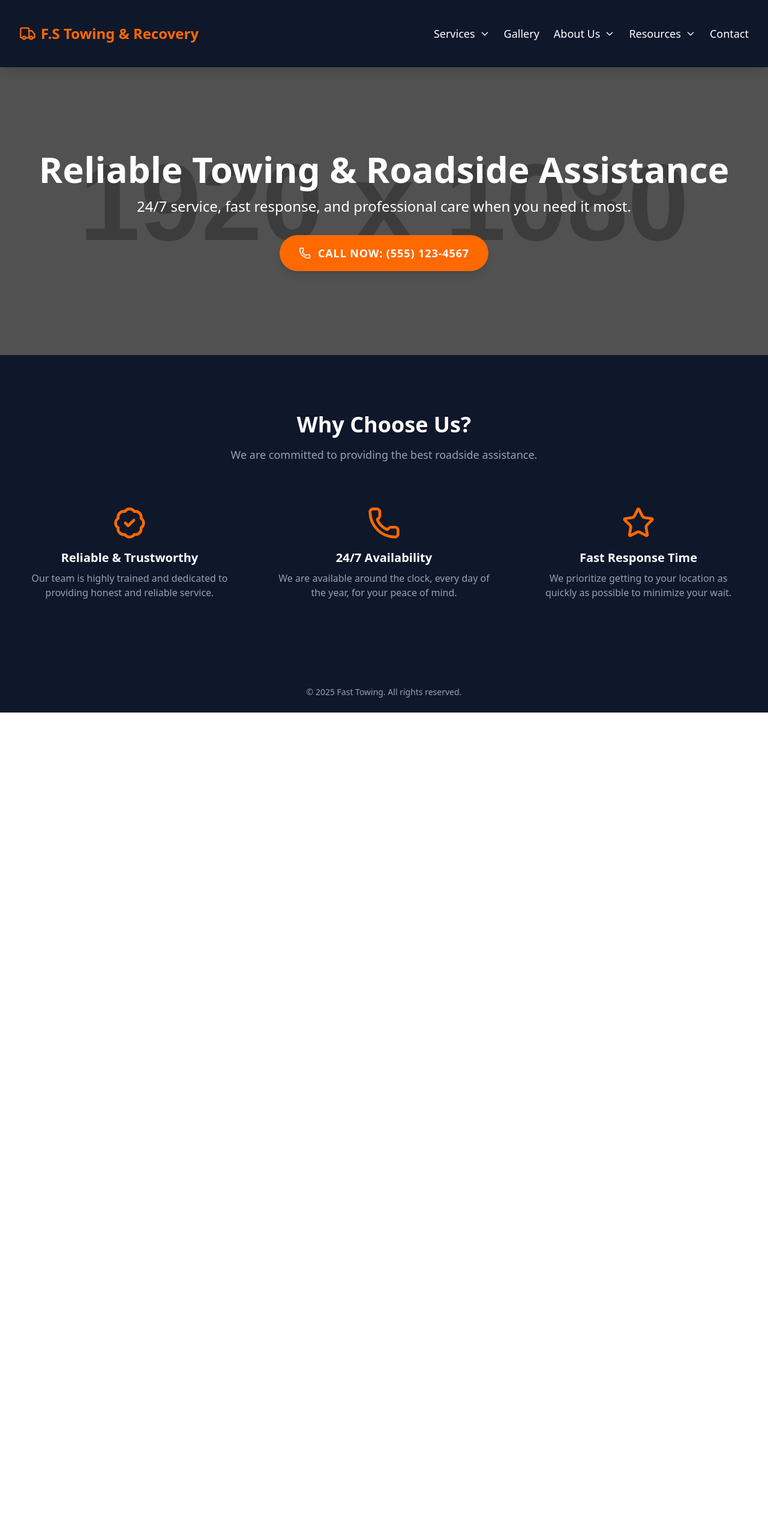
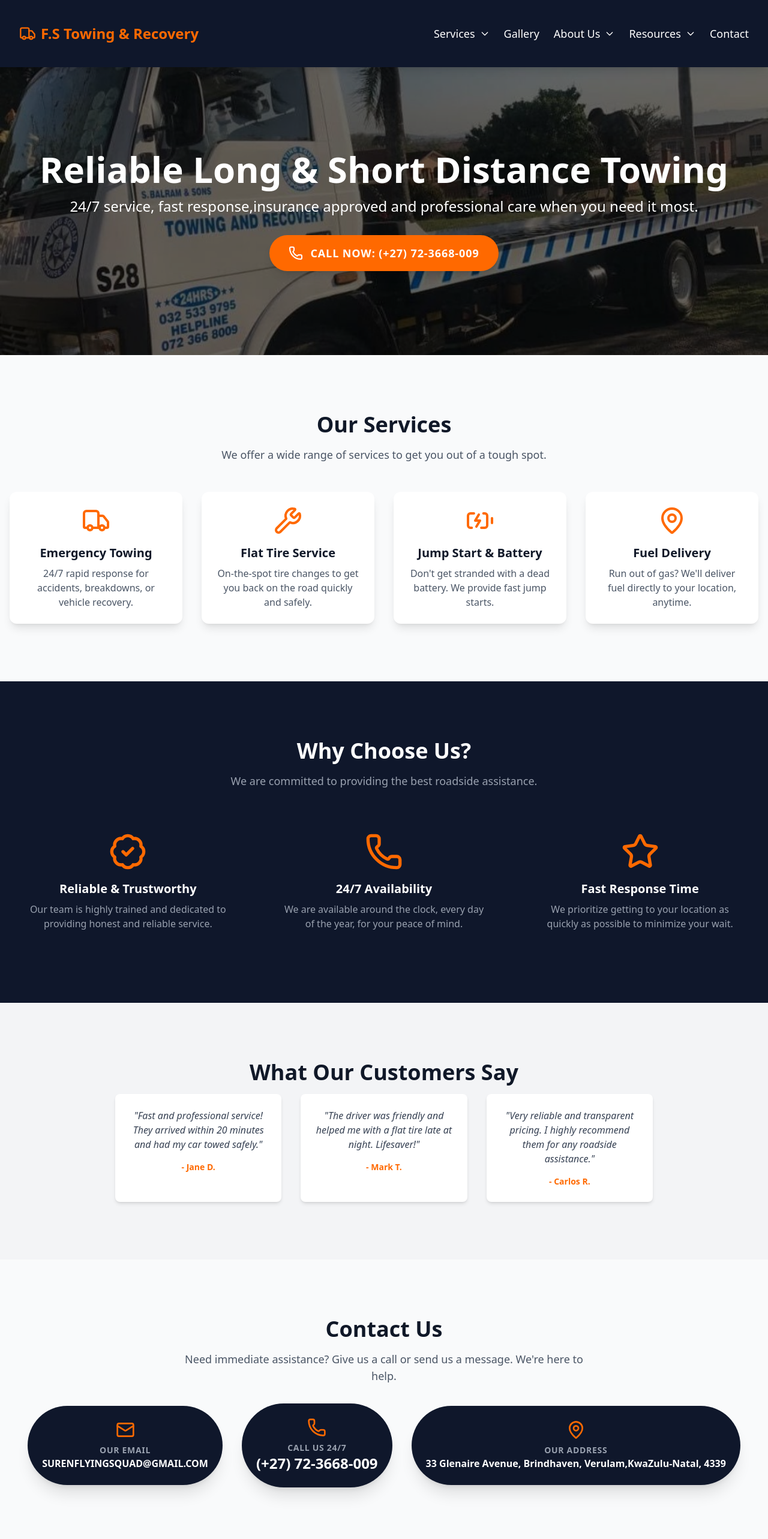
Before and after one commit to KaraboRamotalaDeveloper/Flying_Squad_Towing_And_Recovery, a React (Vite) app in the folder Flying_Squad_Towing_And_Recovery/: page / in a window 1280 px wide. Shown: the top 2566 px of the page at 60% size. Before the commit the page ends 1188 px from the top, so only its background shows below. Built offline with nearby package versions, Linux system fonts and the light colour scheme.

Commit message:
update the codebase

```diff
--- a/Flying_Squad_Towing_And_Recovery/src/App.jsx
+++ b/Flying_Squad_Towing_And_Recovery/src/App.jsx
@@ -1,6 +1,15 @@
 import { Routes, Route } from "react-router-dom";
-import MainLayout from "./components/layouts/MainLayout";
-import Homepage from "./pages/Homepage";
+import MainLayout from "./components/layouts/MainLayout.jsx";
+import Homepage from "./pages/Homepage.jsx";
+import AboutPage from "./pages/AboutPage.jsx";
+import BlogPage from "./pages/BlogPage.jsX";
+import ContactPage from "./pages/ContactPage.jsx";
+import FaqPage from "./pages/FaqPage.jsx";
+import GalleryPage from "./pages/GalleryPage.jsx";
+import NotFoundPage from "./pages/NotFoundPage.jsx";
+import OurTeamPage from "./pages/OurTeamPage.jsx";
+import TestimonialsPage from "./pages/TestimonialsPage.jsx";
+import ServicesPage from "./pages/ServicesPages/ServicesPage.jsx";
 
 function App() {
   return (
@@ -8,6 +17,15 @@ function App() {
       <Routes>
         <Route path="/" element={<MainLayout />}>
           <Route index element={<Homepage />} />
+          <Route path="/about" element={<AboutPage />} />
+          <Route path="/blog" element={<BlogPage />} />
+          <Route path="/contacts" element={<ContactPage />} />
+          <Route path="/faqs" element={<FaqPage />} />
+          <Route path="/gallery" element={<GalleryPage />} />
+          <Route path="/not-found" element={<NotFoundPage />} />
+          <Route path="/our-team" element={<OurTeamPage />} />
+          <Route path="/testimonials" element={<TestimonialsPage />} />
+          <Route path="/services" element={<ServicesPage />} />
         </Route>
       </Routes>
     </div>
--- a/Flying_Squad_Towing_And_Recovery/src/components/common/Footer.jsx
+++ b/Flying_Squad_Towing_And_Recovery/src/components/common/Footer.jsx
@@ -4,7 +4,7 @@ const Footer = () => (
   <footer className="bg-slate-900 py-6 text-white">
     <div className="container mx-auto px-4 text-center">
       <p className="text-sm text-gray-400">
-        &copy; 2025 Fast Towing. All rights reserved.
+        &copy; 2025 F.S Towing & Recovery. All rights reserved.
       </p>
     </div>
   </footer>
--- a/Flying_Squad_Towing_And_Recovery/src/pages/Homepage.jsx
+++ b/Flying_Squad_Towing_And_Recovery/src/pages/Homepage.jsx
@@ -1,88 +1,262 @@
 import React, { useState } from "react";
-import { Phone, Star, BadgeCheck } from "lucide-react";
-import Modal from "../components/ui/Modals/Modal";
+import {
+  Truck,
+  Phone,
+  MapPin,
+  Wrench,
+  BatteryCharging,
+  Star,
+  BadgeCheck,
+  X,
+  MailIcon,
+} from "lucide-react";
 
-const Homepage = () => {
-  const [isContactModalOpen, setIsContactModalOpen] = useState(false);
+// This is the main App component for the towing company website.
+// It's a single-page application with different sections for services,
+// about us, testimonials, and contact information.
+
+function Homepage() {
+  const [isModalOpen, setIsModalOpen] = useState(false);
+
+  // A simple modal to show a message, replacing a native alert.
+  const Modal = ({ isOpen, onClose, children }) => {
+    if (!isOpen) return null;
     return (
-    <>
-      <section className="relative flex min-h-[60vh] items-center justify-center bg-[url('https://placehold.co/1920x1080/0f172a/94a3b8?text=Tow+Truck')] bg-cover bg-center bg-no-repeat text-white">
+      <div className="fixed inset-0 z-50 flex items-center justify-center bg-black bg-opacity-50 p-4">
+        <div className="relative w-full max-w-md rounded-lg bg-white p-6 shadow-xl dark:bg-gray-800">
+          <button
+            onClick={onClose}
+            className="absolute right-3 top-3 text-gray-500 hover:text-gray-700 dark:text-gray-400 dark:hover:text-gray-200"
+            aria-label="Close modal"
+          >
+            <X size={24} />
+          </button>
+          {children}
+        </div>
+      </div>
+    );
+  };
+
+  const services = [
+    {
+      name: "Emergency Towing",
+      description:
+        "24/7 rapid response for accidents, breakdowns, or vehicle recovery.",
+      icon: <Truck className="text-orange-500" size={48} />,
+    },
+    {
+      name: "Flat Tire Service",
+      description:
+        "On-the-spot tire changes to get you back on the road quickly and safely.",
+      icon: <Wrench className="text-orange-500" size={48} />,
+    },
+    {
+      name: "Jump Start & Battery",
+      description:
+        "Don't get stranded with a dead battery. We provide fast jump starts.",
+      icon: <BatteryCharging className="text-orange-500" size={48} />,
+    },
+    {
+      name: "Fuel Delivery",
+      description:
+        "Run out of gas? We'll deliver fuel directly to your location, anytime.",
+      icon: <MapPin className="text-orange-500" size={48} />,
+    },
+  ];
+
+  const testimonials = [
+    {
+      text: "Fast and professional service! They arrived within 20 minutes and had my car towed safely.",
+      author: "Jane D.",
+    },
+    {
+      text: "The driver was friendly and helped me with a flat tire late at night. Lifesaver!",
+      author: "Mark T.",
+    },
+    {
+      text: "Very reliable and transparent pricing. I highly recommend them for any roadside assistance.",
+      author: "Carlos R.",
+    },
+  ];
+
+  return (
+    <div className="flex min-h-screen flex-col bg-gray-50 font-sans text-gray-900 dark:bg-gray-900 dark:text-gray-100">
+      {/* Hero Section */}
+      <main className="flex-grow">
+        <section className="relative flex min-h-[60vh] items-center justify-center bg-[url('./assets/IMG-20250813-WA0022.jpg')] bg-cover bg-center bg-no-repeat text-white">
           <div className="absolute inset-0 bg-black opacity-60"></div>
-        <div className="container relative z-10 mx-auto p-4 text-center md:p-8">
-          <h1 className="mb-4 text-3xl font-extrabold md:text-5xl lg:text-6xl">
-            Reliable Towing & Roadside Assistance
+          <div className="container relative z-10 mx-auto p-8 text-center">
+            <h1 className="mb-4 text-4xl font-extrabold md:text-6xl">
+              Reliable Long & Short Distance Towing
             </h1>
-          <p className="mb-8 text-base md:text-xl lg:text-2xl">
-            24/7 service, fast response, and professional care when you need it
-            most.
+            <p className="mb-8 text-xl md:text-2xl">
+              24/7 service, fast response,insurance approved and professional
+              care when you need it most.
             </p>
             <button
-            onClick={() => setIsContactModalOpen(true)}
-            className="group inline-flex items-center rounded-full bg-orange-500 px-6 py-3 text-base font-bold uppercase tracking-wider text-white shadow-lg transition-all duration-300 hover:bg-orange-600 focus:outline-none focus:ring-4 focus:ring-orange-300 md:px-8 md:py-4 md:text-lg"
+              onClick={() => setIsModalOpen(true)}
+              className="group inline-flex items-center rounded-full bg-orange-500 px-8 py-4 text-lg font-bold uppercase tracking-wider text-white shadow-lg transition-all duration-300 hover:bg-orange-600 focus:outline-none focus:ring-4 focus:ring-orange-300"
             >
-            <Phone
-              className="mr-2 transition-transform group-hover:-rotate-6 md:mr-3"
-              size={20}
-            />
-            Call Now: (555) 123-4567
+              <Phone className="mr-3 transition-transform group-hover:-rotate-6" />
+              Call Now: (+27) 72-3668-009
             </button>
           </div>
         </section>
-      <section className="bg-slate-900 py-12 text-white md:py-24">
+
+        {/* Services Section */}
+        <section id="services" className="py-16 md:py-24">
           <div className="container mx-auto px-4 text-center">
-          <h2 className="mb-4 text-2xl font-bold md:text-4xl">
+            <h2 className="mb-4 text-3xl font-bold md:text-4xl">
+              Our Services
+            </h2>
+            <p className="mb-12 text-lg text-gray-600 dark:text-gray-400">
+              We offer a wide range of services to get you out of a tough spot.
+            </p>
+            <div className="grid gap-8 sm:grid-cols-2 lg:grid-cols-4">
+              {services.map((service, index) => (
+                <div
+                  key={index}
+                  className="rounded-xl bg-white p-6 shadow-lg transition-transform duration-300 hover:scale-105 hover:shadow-2xl dark:bg-gray-800"
+                >
+                  <div className="mb-4 flex justify-center text-orange-500">
+                    {service.icon}
+                  </div>
+                  <h3 className="mb-2 text-xl font-bold">{service.name}</h3>
+                  <p className="text-gray-600 dark:text-gray-400">
+                    {service.description}
+                  </p>
+                </div>
+              ))}
+            </div>
+          </div>
+        </section>
+
+        {/* Why Choose Us Section */}
+        <section className="bg-slate-900 py-16 text-white md:py-24">
+          <div className="container mx-auto px-4 text-center">
+            <h2 className="mb-4 text-3xl font-bold md:text-4xl">
               Why Choose Us?
             </h2>
-          <p className="mb-8 text-base text-gray-400 md:mb-12 md:text-lg">
+            <p className="mb-12 text-lg text-gray-400">
               We are committed to providing the best roadside assistance.
             </p>
-          <div className="grid gap-6 sm:grid-cols-2 lg:grid-cols-3">
-            <div className="flex flex-col items-center p-4 text-center md:p-6">
-              <BadgeCheck className="mb-4 text-orange-500" size={56} />
-              <h3 className="mb-2 text-xl font-bold">Reliable & Trustworthy</h3>
-              <p className="text-sm text-gray-400 md:text-base">
-                Our team is highly trained and dedicated to providing honest and
-                reliable service.
+            <div className="grid gap-8 sm:grid-cols-2 lg:grid-cols-3">
+              <div className="flex flex-col items-center p-6 text-center">
+                <BadgeCheck className="mb-4 text-orange-500" size={64} />
+                <h3 className="mb-2 text-xl font-bold">
+                  Reliable & Trustworthy
+                </h3>
+                <p className="text-gray-400">
+                  Our team is highly trained and dedicated to providing honest
+                  and reliable service.
                 </p>
               </div>
-            <div className="flex flex-col items-center p-4 text-center md:p-6">
-              <Phone className="mb-4 text-orange-500" size={56} />
+              <div className="flex flex-col items-center p-6 text-center">
+                <Phone className="mb-4 text-orange-500" size={64} />
                 <h3 className="mb-2 text-xl font-bold">24/7 Availability</h3>
-              <p className="text-sm text-gray-400 md:text-base">
+                <p className="text-gray-400">
                   We are available around the clock, every day of the year, for
                   your peace of mind.
                 </p>
               </div>
-            <div className="flex flex-col items-center p-4 text-center md:p-6">
-              <Star className="mb-4 text-orange-500" size={56} />
+              <div className="flex flex-col items-center p-6 text-center">
+                <Star className="mb-4 text-orange-500" size={64} />
                 <h3 className="mb-2 text-xl font-bold">Fast Response Time</h3>
-              <p className="text-sm text-gray-400 md:text-base">
-                We prioritize getting to your location as quickly as possible to
-                minimize your wait.
+                <p className="text-gray-400">
+                  We prioritize getting to your location as quickly as possible
+                  to minimize your wait.
                 </p>
               </div>
             </div>
           </div>
         </section>
-      <Modal
-        isOpen={isContactModalOpen}
-        onClose={() => setIsContactModalOpen(false)}
+
+        {/* Testimonials Section */}
+        <section className="bg-gray-100 py-16 dark:bg-gray-800 md:py-24">
+          <div className="container mx-auto px-4 text-center">
+            <h2 className="mb-4 text-3xl font-bold md:text-4xl">
+              What Our Customers Say
+            </h2>
+            <div className="mx-auto grid max-w-4xl gap-8 sm:grid-cols-1 md:grid-cols-3">
+              {testimonials.map((testimonial, index) => (
+                <div
+                  key={index}
+                  className="rounded-lg bg-white p-6 shadow-md transition-transform duration-300 hover:scale-105 hover:shadow-lg dark:bg-gray-700"
                 >
-        <h3 className="mb-4 text-xl font-bold text-gray-900 dark:text-gray-100 md:text-2xl">
+                  <p className="mb-4 italic text-gray-700 dark:text-gray-300">
+                    "{testimonial.text}"
+                  </p>
+                  <p className="text-sm font-bold text-orange-500">
+                    - {testimonial.author}
+                  </p>
+                </div>
+              ))}
+            </div>
+          </div>
+        </section>
+
+        {/* Contact Us Section */}
+        <section id="contact" className="py-16 md:py-24">
+          <div className="container mx-auto px-4 text-center">
+            <h2 className="mb-4 text-3xl font-bold md:text-4xl">Contact Us</h2>
+            <p className="mx-auto mb-8 max-w-2xl text-lg text-gray-600 dark:text-gray-400">
+              Need immediate assistance? Give us a call or send us a message.
+              We're here to help.
+            </p>
+            <div className="flex flex-col items-center space-y-6 md:flex-row md:justify-center md:space-x-8 md:space-y-0">
+              <div className="rounded-full bg-slate-900 p-6 text-white shadow-xl dark:bg-gray-800">
+                <MailIcon size={32} className="mx-auto mb-2 text-orange-500" />
+                <p className="text-sm font-bold uppercase tracking-wider text-gray-400">
+                  Our Email
+                </p>
+                <p className="text-md font-bold text-white">
+                  SURENFLYINGSQUAD@GMAIL.COM
+                </p>
+              </div>
+
+              <div className="rounded-full bg-slate-900 p-6 text-white shadow-xl dark:bg-gray-800">
+                <Phone size={32} className="mx-auto mb-2 text-orange-500" />
+                <p className="text-sm font-bold uppercase tracking-wider text-gray-400">
+                  Call Us 24/7
+                </p>
+                <a
+                  href="tel:5551234567"
+                  className="text-2xl font-bold text-white transition-colors hover:text-orange-500"
+                >
+                  (+27) 72-3668-009
+                </a>
+              </div>
+              <div className="rounded-full bg-slate-900 p-6 text-white shadow-xl dark:bg-gray-800">
+                <MapPin size={32} className="mx-auto mb-2 text-orange-500" />
+                <p className="text-sm font-bold uppercase tracking-wider text-gray-400">
+                  Our Address
+                </p>
+                <p className="text-md font-bold text-white">
+                  33 Glenaire Avenue, Brindhaven, Verulam,KwaZulu-Natal, 4339
+                </p>
+              </div>
+            </div>
+          </div>
+        </section>
+      </main>
+
+      {/* A simple modal for showing contact info on button click */}
+      <Modal isOpen={isModalOpen} onClose={() => setIsModalOpen(false)}>
+        <h3 className="mb-4 text-2xl font-bold text-gray-900 dark:text-gray-100">
           Contact Us!
         </h3>
-        <p className="mb-4 text-sm text-gray-700 dark:text-gray-300 md:text-base">
+        <p className="mb-4 text-gray-700 dark:text-gray-300">
           For immediate assistance, please call us:
         </p>
         <a
           href="tel:5551234567"
-          className="inline-flex items-center rounded-md bg-orange-500 px-4 py-2 text-base font-bold text-white shadow-md transition-colors hover:bg-orange-600 md:px-6 md:py-3 md:text-lg"
+          className="inline-flex items-center rounded-md bg-orange-500 px-6 py-3 text-lg font-bold text-white shadow-md transition-colors hover:bg-orange-600"
         >
-          <Phone className="mr-2" size={20} /> (555) 123-4567
+          <Phone className="mr-2" /> (555) 123-4567
         </a>
       </Modal>
-    </>
+    </div>
   );
-};
+}
 
 export default Homepage;
```
Also changed, not shown: Flying_Squad_Towing_And_Recovery/src/assets/IMG-20250813-WA0022.jpg (added). Lines whose indentation alone changed are shown as unchanged.
